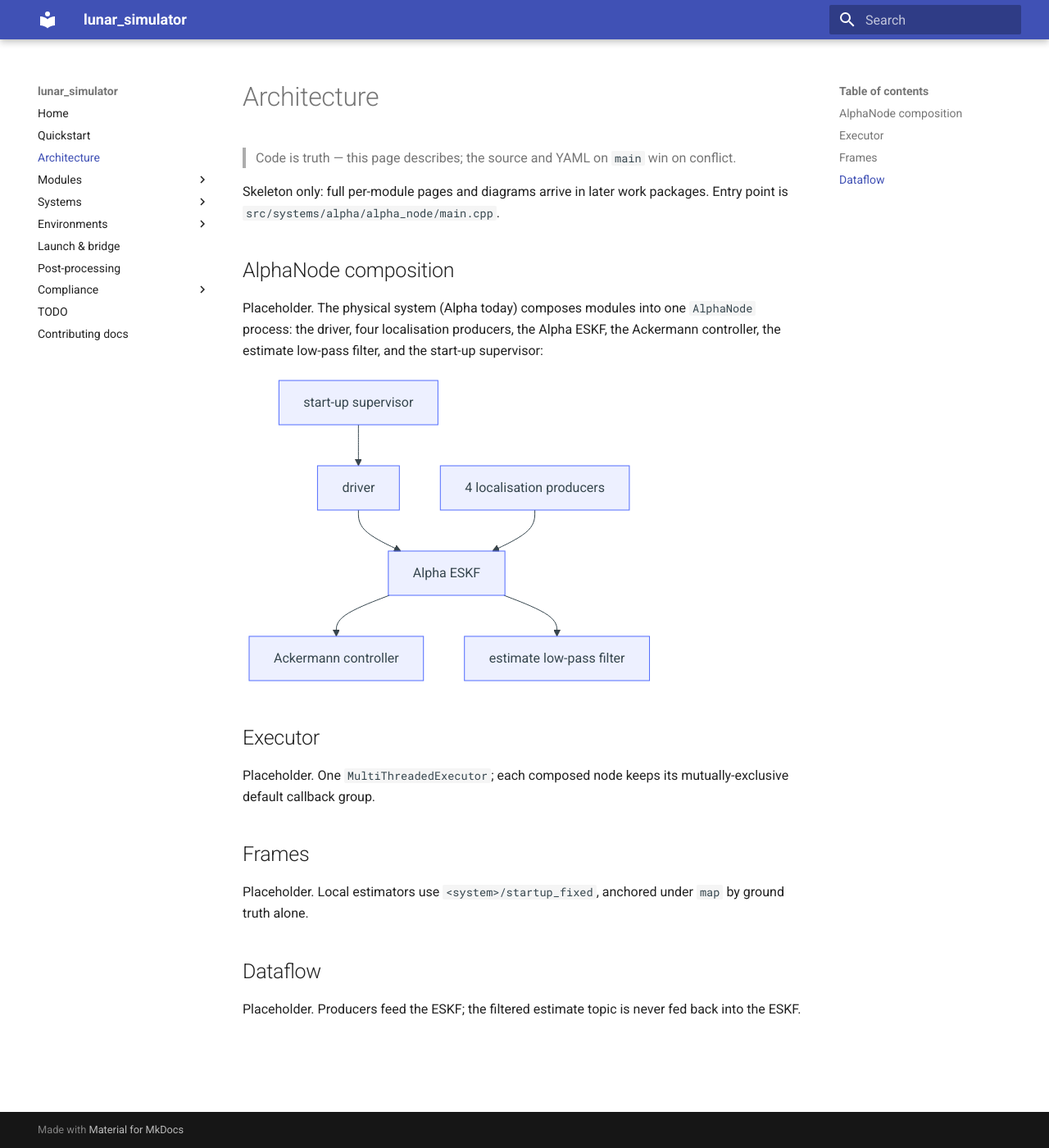
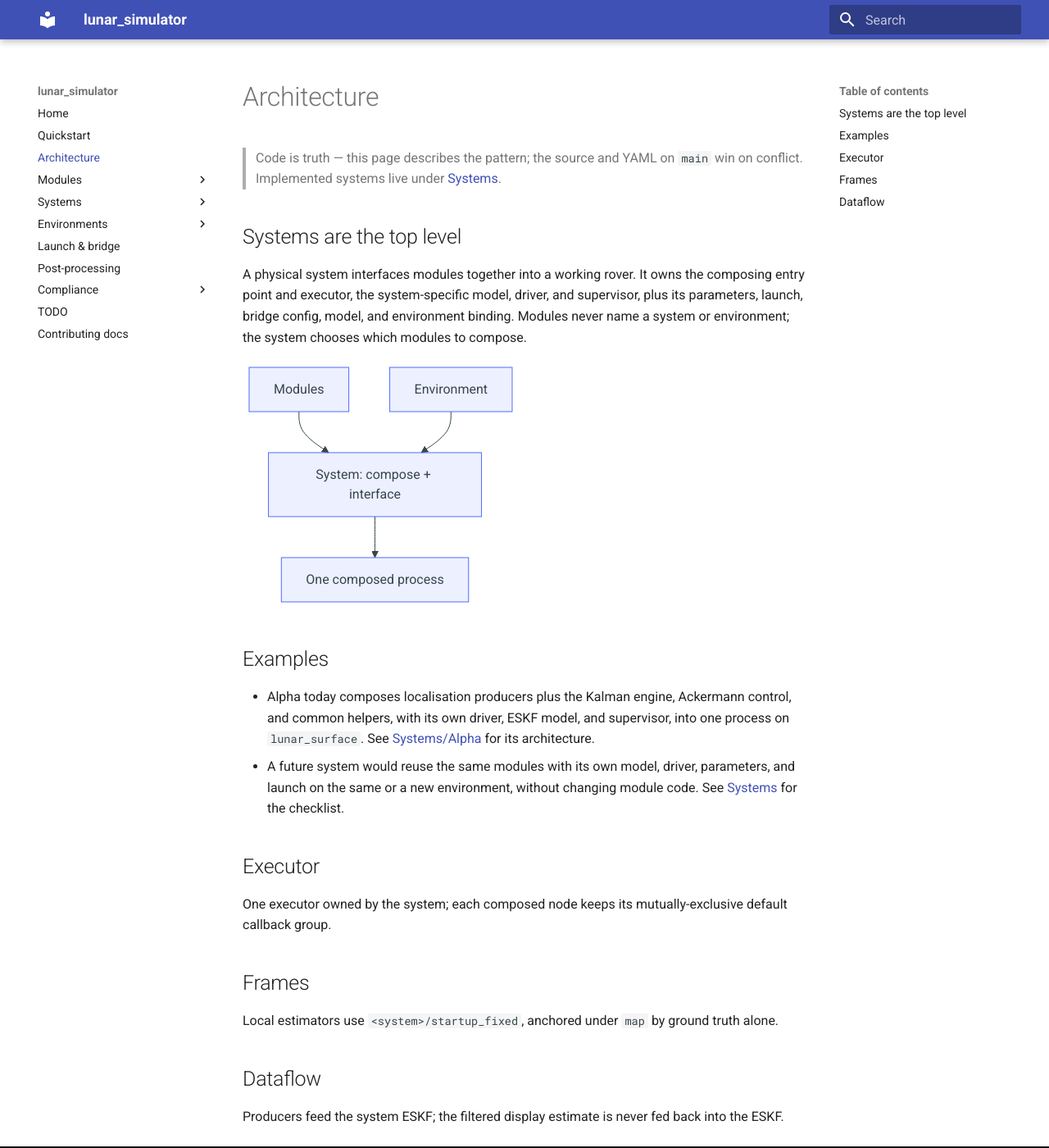
Before and after one commit to richarJ2002/lunar_simulator, an MkDocs documentation site: the page built from docs/architecture.md, in a window 1280 px wide and 1400 px high. Shown: the whole window at 82% size. Built offline with MkDocs 1.6.1 and Material for MkDocs 9.7.7, drawn with Linux system fonts in a browser that asks for light colours.

Commit message:
[docs] Make architecture page system agnostic

````diff
--- a/docs/architecture.md
+++ b/docs/architecture.md
@@ -1,37 +1,43 @@
 # Architecture
 
-> Code is truth — this page describes; the source and YAML on `main` win on conflict.
+> Code is truth — this page describes the pattern; the source and YAML on `main` win on conflict. Implemented systems live under [Systems](systems/index.md).
 
-Skeleton only: full per-module pages and diagrams arrive in later work
-packages. Entry point is `src/systems/alpha/alpha_node/main.cpp`.
+## Systems are the top level
 
-## AlphaNode composition
-
-Placeholder. The physical system (Alpha today) composes modules into one
-`AlphaNode` process: the driver, four localisation
-producers, the Alpha ESKF, the Ackermann controller, the estimate low-pass
-filter, and the start-up supervisor:
+A physical system interfaces modules together into a working rover. It owns
+the composing entry point and executor, the system-specific model, driver,
+and supervisor, plus its parameters, launch, bridge config, model, and
+environment binding. Modules never name a system or environment; the system
+chooses which modules to compose.
 
 ```mermaid
 graph TD
-    driver[driver] --> eskf[Alpha ESKF]
-    prod[4 localisation producers] --> eskf
-    eskf --> ack[Ackermann controller]
-    eskf --> filt[estimate low-pass filter]
-    sup[start-up supervisor] --> driver
+    mod[Modules] --> sys[System: compose + interface]
+    env[Environment] --> sys
+    sys --> run[One composed process]
 ```
+
+## Examples
+
+- Alpha today composes localisation producers plus the Kalman engine,
+  Ackermann control, and common helpers, with its own driver, ESKF model,
+  and supervisor, into one process on `lunar_surface`. See
+  [Systems/Alpha](systems/alpha/index.md) for its architecture.
+- A future system would reuse the same modules with its own model, driver,
+  parameters, and launch on the same or a new environment, without changing
+  module code. See [Systems](systems/index.md) for the checklist.
 
 ## Executor
 
-Placeholder. One `MultiThreadedExecutor`; each composed node keeps its
+One executor owned by the system; each composed node keeps its
 mutually-exclusive default callback group.
 
 ## Frames
 
-Placeholder. Local estimators use `<system>/startup_fixed`, anchored under
-`map` by ground truth alone.
+Local estimators use `<system>/startup_fixed`, anchored under `map` by
+ground truth alone.
 
 ## Dataflow
 
-Placeholder. Producers feed the ESKF; the filtered estimate topic is never
-fed back into the ESKF.
+Producers feed the system ESKF; the filtered display estimate is never fed
+back into the ESKF.
````
